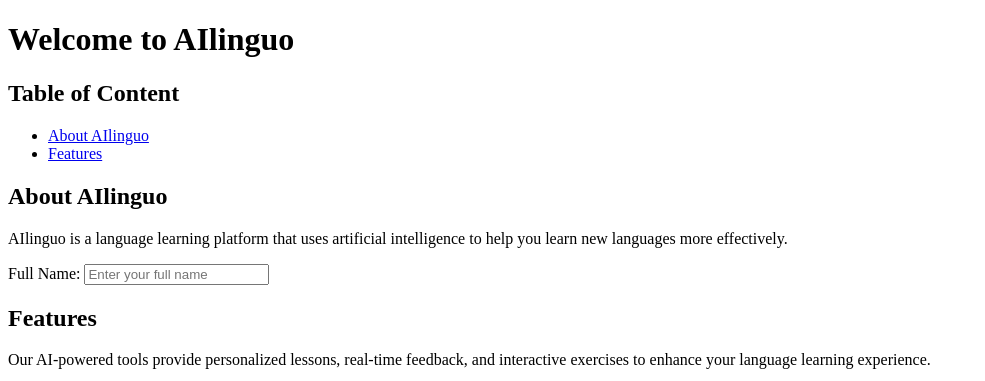
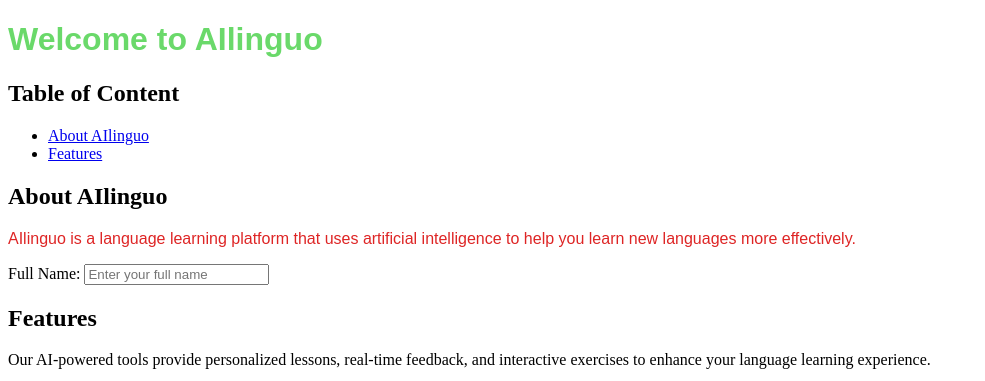
Before and after one commit to poheternal-afk/Web-design, a plain HTML site: page Lab_1.html in a window 1280 px wide. Shown: the top 381 px of the page, without its empty margins (0-985 px from the left). Drawn offline with Linux system fonts and the light colour scheme.

Commit message:
update lab01

```diff
--- a/Lab_1.html
+++ b/Lab_1.html
@@ -4,16 +4,18 @@
     <meta charset="UTF-8" />
     <meta name="viewport" content="width=device-width, initial-scale=1.0" />
     <title>AIlinguo</title>
+    <link rel="stylesheet" href="./styles.css" />
   </head>
   <body>
-    <h1 id="welcome">Welcome to AIlinguo</h1>
+
+    <h1 id="Header">Welcome to AIlinguo</h1>
     <h2 id="Table of content">Table of Content</h2>
     <ul>
       <li><a href="#about">About AIlinguo</a></li>
       <li><a href="#features">Features</a></li>
     </ul>
     <h2 id="about">About AIlinguo</h2>
-    <p>
+    <p class="highlight">
       AIlinguo is a language learning platform that uses artificial intelligence
       to help you learn new languages more effectively.
     </p>
@@ -35,5 +37,10 @@
       <li>Nguyen Thanh Duoc</li>
       <li>Nguyen The Hop</li>
     </ol>
+    <script>
+      alert("Hello, World!");
+    </script>
+    <script src="app.js"></script>
   </body>
+
 </html>
--- /dev/null
+++ b/app.js
@@ -0,0 +1,2 @@
+const square = (num) => num * num;
+console.log(square(5));
--- /dev/null
+++ b/styles.css
@@ -0,0 +1,2 @@
+h1{color:rgb(106, 217, 106); font-family: sans-serif;}
+.highlight{color:rgb(222, 37, 37); font-family: sans-serif;}
```
